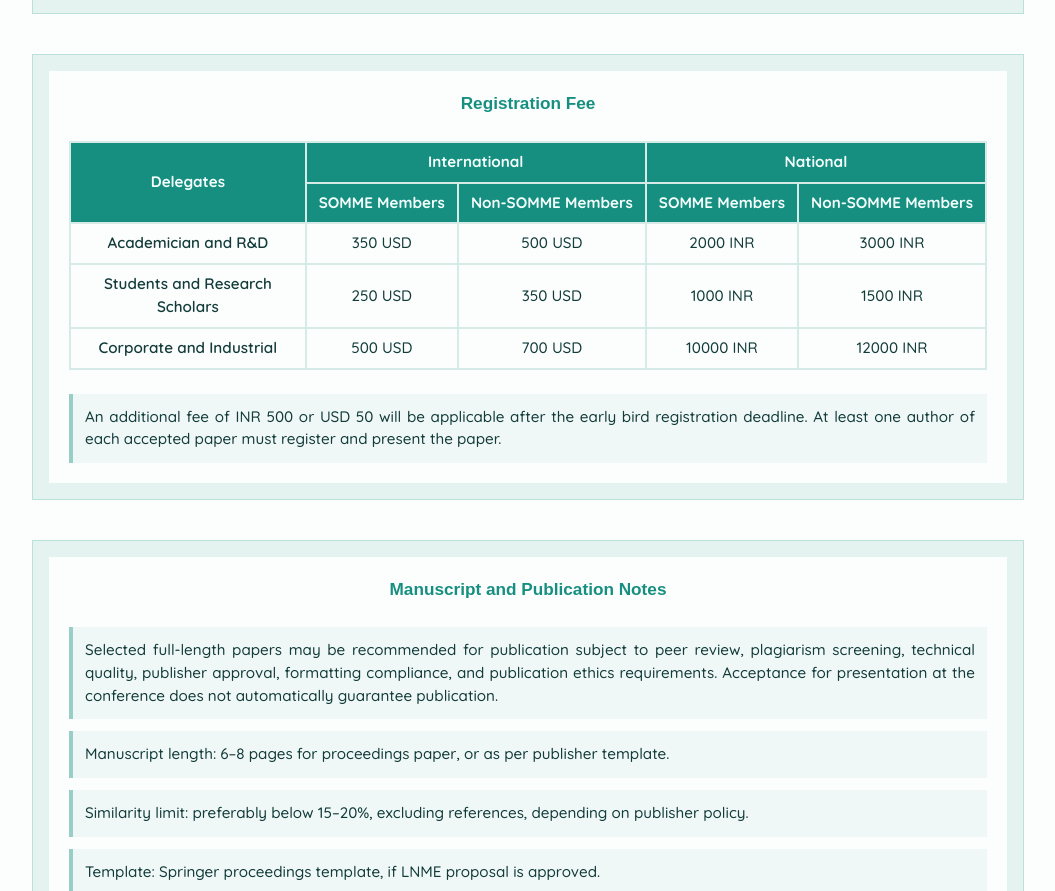
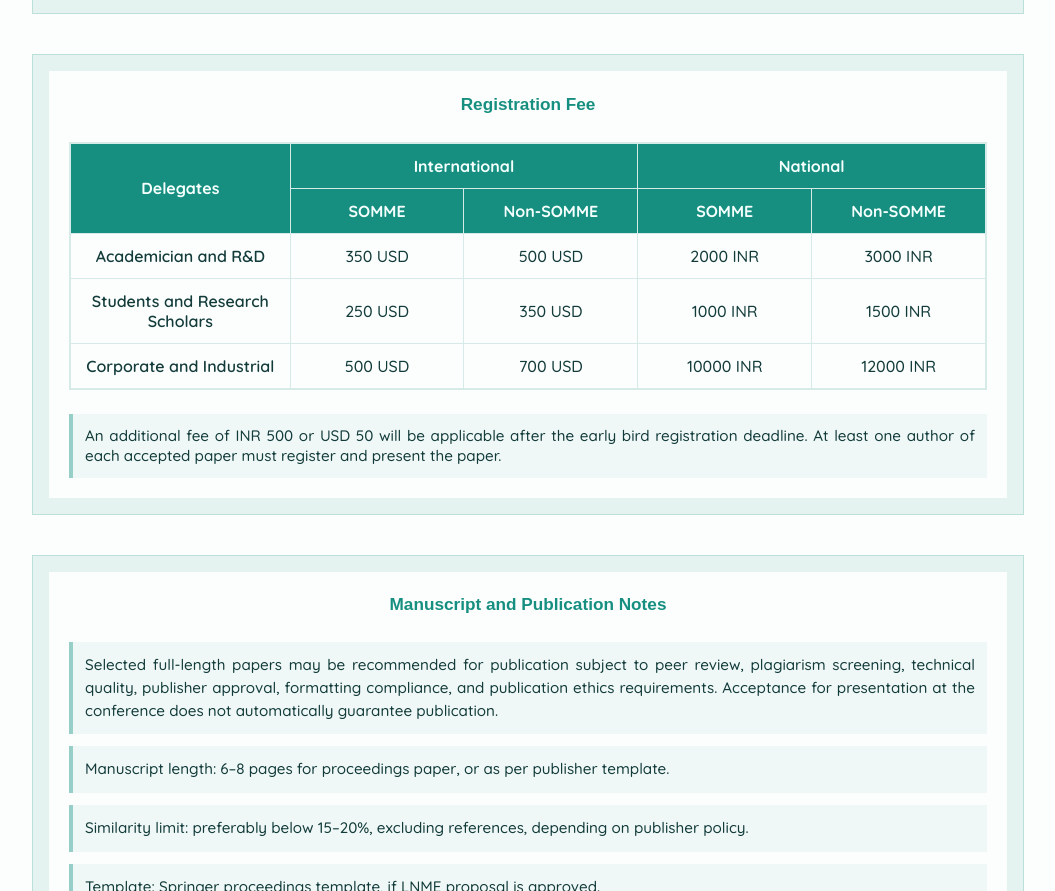
Before and after one commit to Ekuspreet/aftmme-web, a plain HTML site: page registration.html in a window 1280 px wide. Shown: the part 1298-2189 px from the top of the page, without its empty margins (112-1167 px from the left). Drawn offline with Linux system fonts and the light colour scheme; a script that the page names is missing.

Commit message:
fixed table

```diff
--- a/registration.html
+++ b/registration.html
@@ -235,61 +235,134 @@
       </div>
     </article>
 
-    <article class="bg-secondary/10 p-4 border border-secondary/20">
-      <div class="bg-base-100 p-5">
-        <h2 class="text-h5 font-bold text-secondary font-montserrat text-center mb-6">Registration Fee</h2>
-        <div class="overflow-x-auto border border-base-300">
-          <table class="table table-sm w-full text-center">
+    <article class="bg-secondary/10 p-2 sm:p-4 border border-secondary/20">
+      <div class="bg-base-100 p-2 sm:p-5">
+        <h2 class="text-lg sm:text-h5 font-bold text-secondary font-montserrat text-center mb-4 sm:mb-6">
+          Registration Fee
+        </h2>
+
+        <div class="w-full border border-base-300">
+          <table class="table-fixed w-full text-center text-[9px] leading-tight sm:text-sm md:text-base">
+            <colgroup>
+              <col class="w-[24%]" />
+              <col class="w-[19%]" />
+              <col class="w-[19%]" />
+              <col class="w-[19%]" />
+              <col class="w-[19%]" />
+            </colgroup>
+
             <thead class="bg-secondary text-secondary-content">
               <tr>
-                <th rowspan="2" class="text-body align-middle border border-base-300">Delegates</th>
-                <th colspan="2" class="text-body border border-base-300">International</th>
-                <th colspan="2" class="text-body border border-base-300">National</th>
+                <th rowspan="2" class="align-middle border border-base-300 px-0.5 py-1 sm:p-3 break-words">
+                  Delegates
+                </th>
+
+                <th colspan="2" class="border border-base-300 px-0.5 py-1 sm:p-3 break-words">
+                  International
+                </th>
+
+                <th colspan="2" class="border border-base-300 px-0.5 py-1 sm:p-3 break-words">
+                  National
+                </th>
               </tr>
+
               <tr>
-                <th class="text-body border border-base-300">SOMME Members</th>
-                <th class="text-body border border-base-300">Non-SOMME Members</th>
-                <th class="text-body border border-base-300">SOMME Members</th>
-                <th class="text-body border border-base-300">Non-SOMME Members</th>
+                <th class="border border-base-300 px-0.5 py-1 sm:p-3 break-words">
+                  SOMME
+                </th>
+                <th class="border border-base-300 px-0.5 py-1 sm:p-3 break-words">
+                  Non-<wbr>SOMME
+                </th>
+                <th class="border border-base-300 px-0.5 py-1 sm:p-3 break-words">
+                  SOMME
+                </th>
+                <th class="border border-base-300 px-0.5 py-1 sm:p-3 break-words">
+                  Non-<wbr>SOMME
+                </th>
               </tr>
             </thead>
+
             <tbody>
 
               <tr>
-                <td class="text-body font-semibold text-left md:text-center border border-base-300">Academician and R&amp;D</td>
-                <td class="text-body border border-base-300">350 USD</td>
-                <td class="text-body border border-base-300">500 USD</td>
-                <td class="text-body border border-base-300">2000 INR</td>
-                <td class="text-body border border-base-300">3000 INR</td>
+                <td class="font-semibold text-left sm:text-center border border-base-300 px-1 py-1.5 sm:p-3 break-words">
+                  Academician and R&amp;D
+                </td>
+
+                <td class="border border-base-300 px-0.5 py-1.5 sm:p-3 break-words">
+                  350 USD
+                </td>
+
+                <td class="border border-base-300 px-0.5 py-1.5 sm:p-3 break-words">
+                  500 USD
+                </td>
+
+                <td class="border border-base-300 px-0.5 py-1.5 sm:p-3 break-words">
+                  2000 INR
+                </td>
+
+                <td class="border border-base-300 px-0.5 py-1.5 sm:p-3 break-words">
+                  3000 INR
+                </td>
               </tr>
 
               <tr>
-                <td class="text-body font-semibold text-left md:text-center border border-base-300">Students and Research Scholars</td>
-                <td class="text-body border border-base-300">250 USD</td>
-                <td class="text-body border border-base-300">350 USD</td>
-                <td class="text-body border border-base-300">1000 INR</td>
-                <td class="text-body border border-base-300">1500 INR</td>
+                <td class="font-semibold text-left sm:text-center border border-base-300 px-1 py-1.5 sm:p-3 break-words">
+                  Students and Research Scholars
+                </td>
+
+                <td class="border border-base-300 px-0.5 py-1.5 sm:p-3 break-words">
+                  250 USD
+                </td>
+
+                <td class="border border-base-300 px-0.5 py-1.5 sm:p-3 break-words">
+                  350 USD
+                </td>
+
+                <td class="border border-base-300 px-0.5 py-1.5 sm:p-3 break-words">
+                  1000 INR
+                </td>
+
+                <td class="border border-base-300 px-0.5 py-1.5 sm:p-3 break-words">
+                  1500 INR
+                </td>
               </tr>
 
               <tr>
-                <td class="text-body font-semibold text-left md:text-center border border-base-300">Corporate and Industrial</td>
-                <td class="text-body border border-base-300">500 USD</td>
-                <td class="text-body border border-base-300">700 USD</td>
-                <td class="text-body border border-base-300">10000 INR</td>
-                <td class="text-body border border-base-300">12000 INR</td>
+                <td class="font-semibold text-left sm:text-center border border-base-300 px-1 py-1.5 sm:p-3 break-words">
+                  Corporate and Industrial
+                </td>
+
+                <td class="border border-base-300 px-0.5 py-1.5 sm:p-3 break-words">
+                  500 USD
+                </td>
+
+                <td class="border border-base-300 px-0.5 py-1.5 sm:p-3 break-words">
+                  700 USD
+                </td>
+
+                <td class="border border-base-300 px-0.5 py-1.5 sm:p-3 break-words">
+                  10000 INR
+                </td>
+
+                <td class="border border-base-300 px-0.5 py-1.5 sm:p-3 break-words">
+                  12000 INR
+                </td>
               </tr>
 
             </tbody>
           </table>
         </div>
-        <div class="mt-6 grid gap-2">
 
-          <p class="text-body bg-secondary/5 p-3 border-l-4 border-secondary/40">An additional fee of INR 500 or USD 50 will be applicable after the early bird registration deadline. At least one author of each accepted paper must register and present the paper.</p>
+        <div class="mt-4 sm:mt-6 grid gap-2">
+
+          <p class="text-xs sm:text-body bg-secondary/5 p-2 sm:p-3 border-l-4 border-secondary/40">
+            An additional fee of INR 500 or USD 50 will be applicable after the early bird registration deadline. At least one author of each accepted paper must register and present the paper.
+          </p>
 
         </div>
       </div>
     </article>
-
     <article class="bg-secondary/10 p-4 border border-secondary/20 mt-10">
       <div class="bg-base-100 p-5">
         <h2 class="text-h5 font-bold text-secondary font-montserrat text-center mb-6">Manuscript and Publication Notes</h2>
@@ -304,7 +377,6 @@
     </article>
   </div>
 </section>
-
   </div>
 
   <!-- Footer -->
```
Also changed, not shown: css/output.css.
